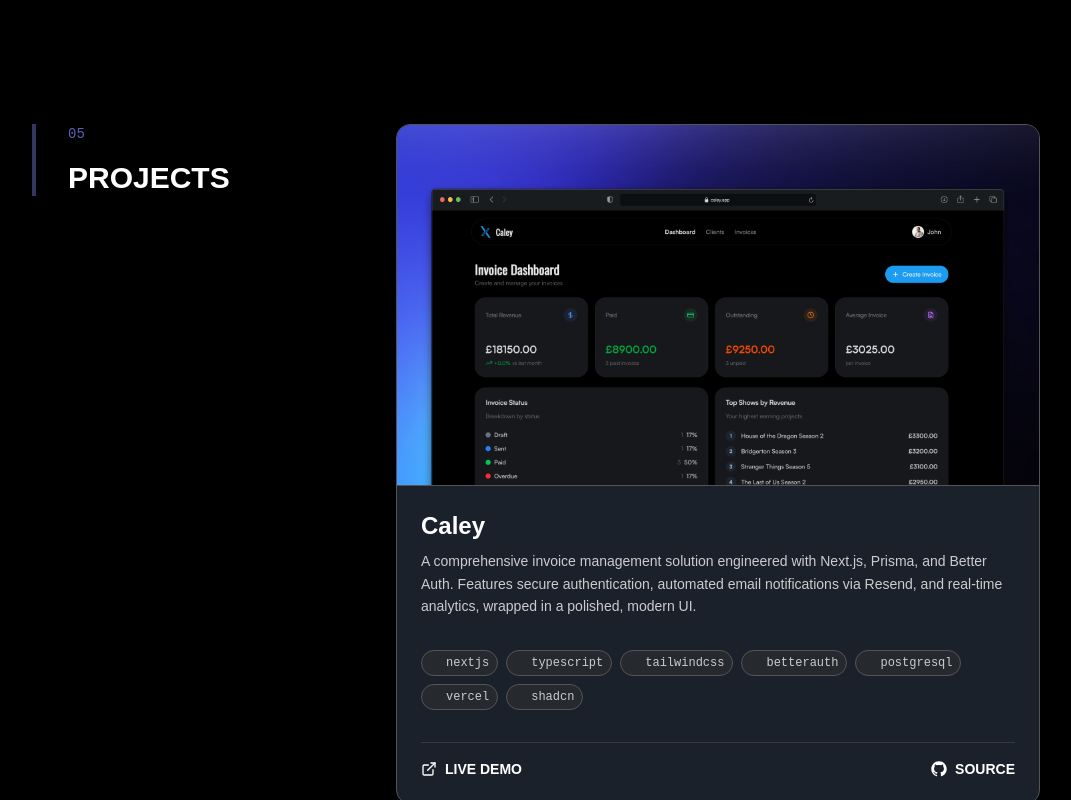
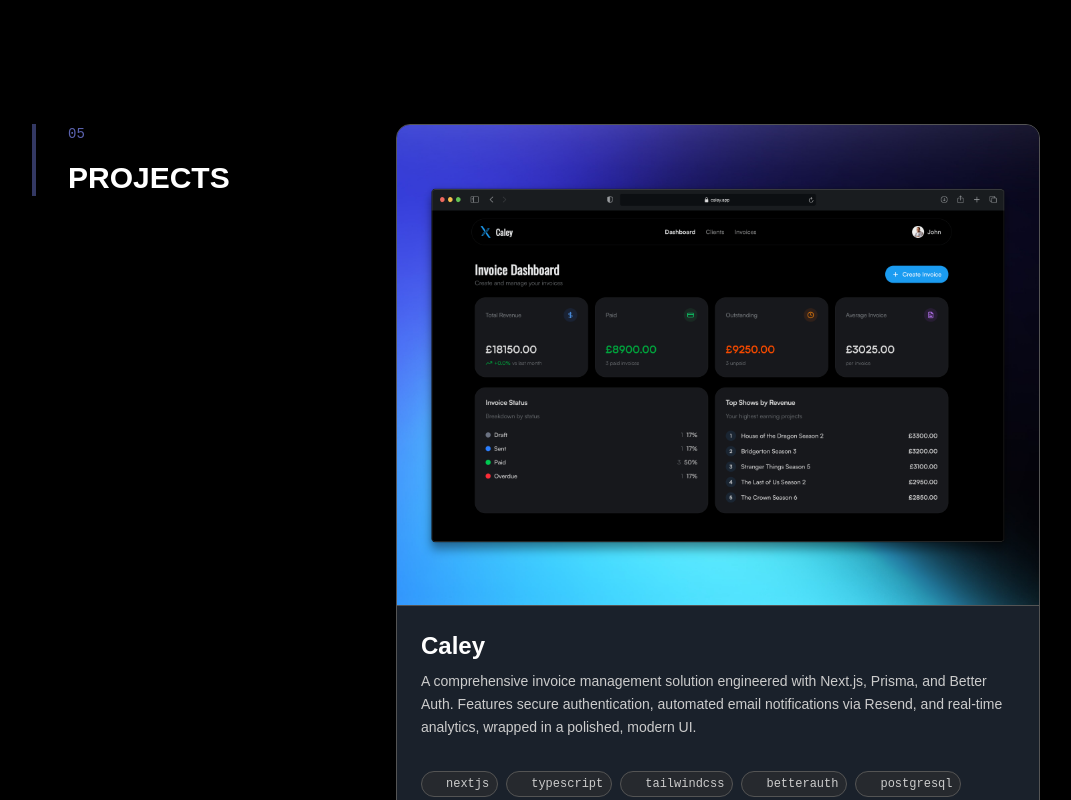
Before and after one commit to stevenmckinnon/resume-nextjs, a Next.js app: page / in a window 1280 px wide. Shown: the part 2340-3140 px from the top of the page, without its empty margins (104-1175 px from the left). Built offline with nearby package versions, Linux system fonts and the light colour scheme; some icons are missing.

Commit message:
Update ProjectCard component to adjust image aspect ratio from 16:9 to 4:3 for improved visual consistency and responsiveness.

```diff
--- a/src/components/project-card.tsx
+++ b/src/components/project-card.tsx
@@ -26,7 +26,7 @@ export const ProjectCard = ({
     <div className="group relative rounded-md overflow-hidden flex flex-col h-full border border-border bg-card transition-all duration-300 hover:border-primary hover:shadow-2xl">
       {/* Image Section */}
       {image && (
-        <div className="relative overflow-hidden aspect-video border-b border-border group-hover:border-primary/50 transition-colors">
+        <div className="relative overflow-hidden aspect-4/3 border-b border-border group-hover:border-primary/50 transition-colors">
           <Link
             href={website}
             target="_blank"
```
